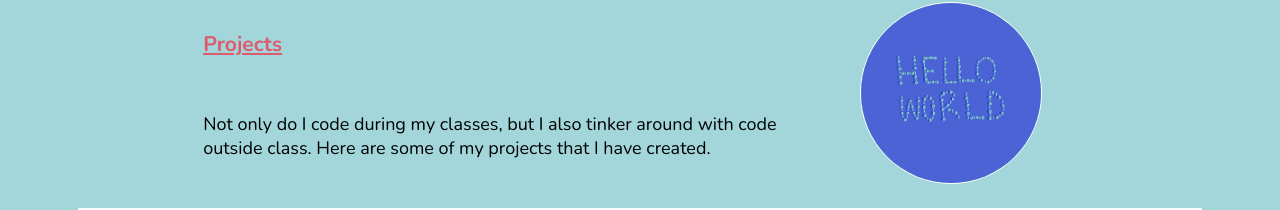
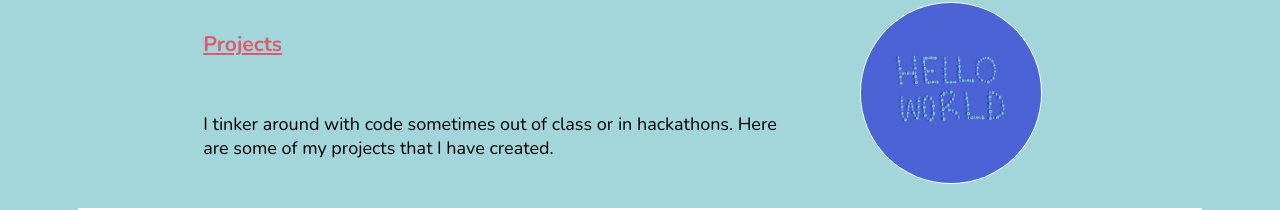
Before and after one commit to kateqland/website, a React (Create React App) app: page / in a window 1280 px wide. Shown: the part 706-916 px from the top of the page. Built offline with nearby package versions, Linux system fonts and the light colour scheme.

Commit message:
updated project description

```diff
--- a/src/components/home.js
+++ b/src/components/home.js
@@ -46,7 +46,7 @@ function Home() {
           <div className="category-description">
             <Link to="/Projects" className="link" style={{textDecoration: 'underline'}}><h3>Projects</h3></Link>
             <p>
-              Not only do I code during my classes, but I also tinker around with code outside class. Here are some of my projects that I have created.
+              I tinker around with code sometimes out of class or in hackathons. Here are some of my projects that I have created.
             </p>
           </div>
           <div className="photo" style={{paddingRight: '0px', paddingLeft: '32px'}}>
```
